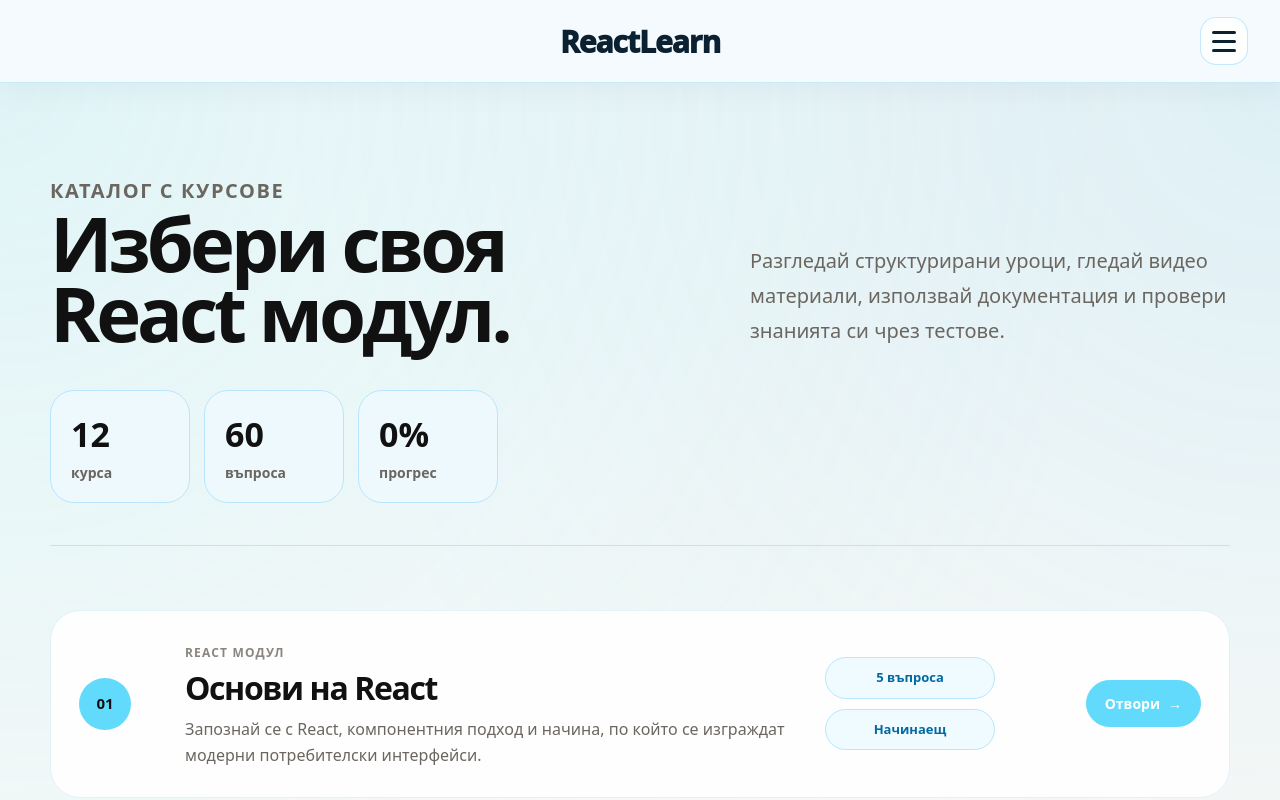
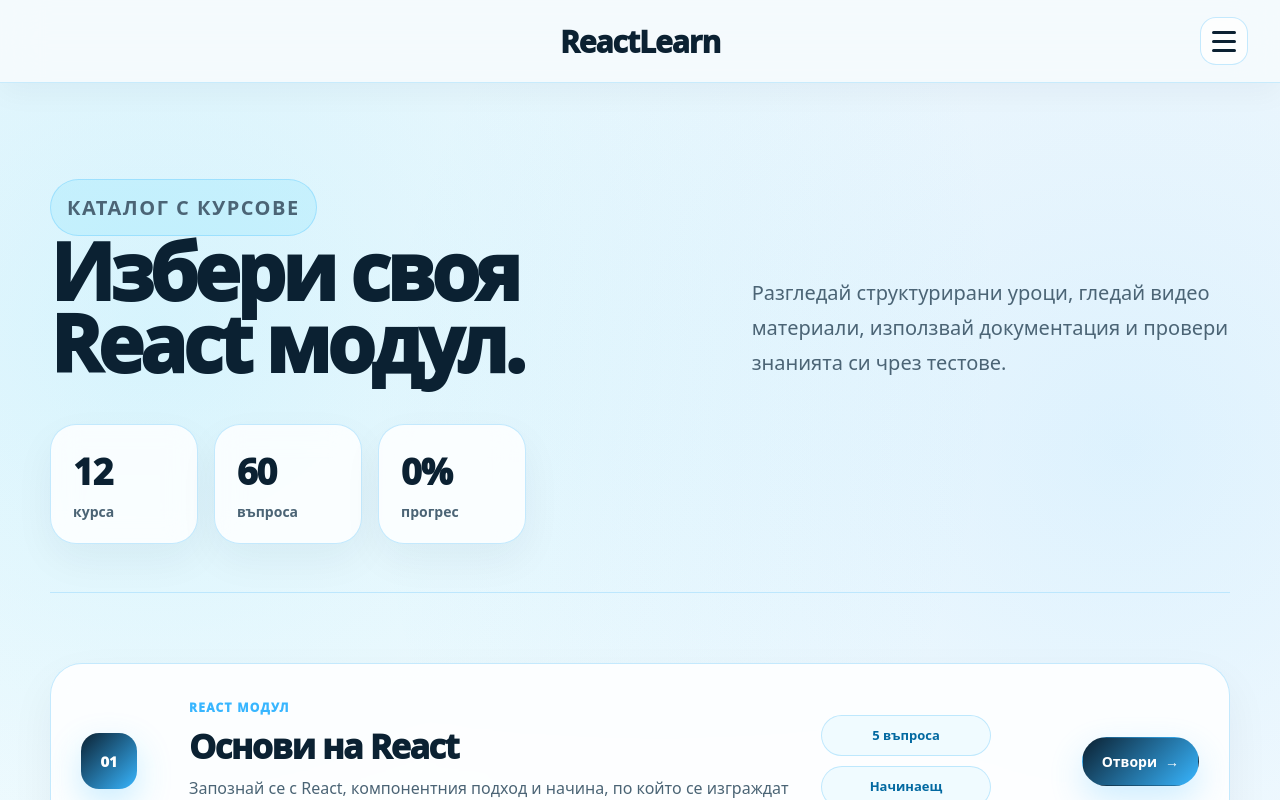
Before and after one commit to IvannIvannov/react-diploma-project, a React (Vite) app in the folder client/: page /courses in a window 1280 px wide. Shown: the top 800 px of the page. Built offline with nearby package versions, Linux system fonts and the light colour scheme.

Commit message:
Redesign courses page with modern React UI

```diff
--- a/client/src/pages/Courses.css
+++ b/client/src/pages/Courses.css
@@ -1,150 +1,182 @@
 .courses-page {
     min-height: 100vh;
+    padding: 96px 32px;
 
     background:
-        radial-gradient(circle at top left, rgba(97, 218, 251, 0.18), transparent 36%),
-        radial-gradient(circle at top right, rgba(14, 165, 233, 0.12), transparent 32%),
-        #fbfaf7;
-
-    padding: 90px 32px;
+        radial-gradient(circle at 12% 8%, rgba(97, 218, 251, 0.22), transparent 28%),
+        radial-gradient(circle at 88% 12%, rgba(56, 182, 255, 0.14), transparent 26%),
+        linear-gradient(180deg, #f6fafd 0%, #ffffff 45%, #eef9ff 100%);
 }
 
 .courses-hero {
     max-width: 1180px;
-    margin: 0 auto 64px;
-    padding-bottom: 42px;
-    border-bottom: 1px solid #bae6fd;
+    margin: 0 auto 70px;
+    padding-bottom: 48px;
+
+    border-bottom: 1px solid rgba(186, 230, 253, 0.9);
 }
 
 .courses-label {
-    margin: 0 0 22px;
-    color: #8a8580;
+    width: fit-content;
+    margin: 0 0 24px;
+    padding: 10px 16px;
+
+    color: #0b2132;
+    background: rgba(97, 218, 251, 0.18);
+    border: 1px solid rgba(56, 182, 255, 0.28);
+    border-radius: 999px;
+
     font-size: 13px;
     font-weight: 900;
-    letter-spacing: 1.6px;
+    letter-spacing: 1.5px;
     text-transform: uppercase;
 }
 
 .courses-hero-content {
     display: grid;
     grid-template-columns: 1fr 0.75fr;
-    gap: 60px;
+    gap: 64px;
     align-items: end;
 }
 
 .courses-hero h1 {
     margin: 0;
-    color: #111;
-    font-size: 76px;
+
+    color: #0b2132;
+
+    font-size: 78px;
     line-height: 0.92;
-    font-weight: 900;
+    font-weight: 950;
     letter-spacing: -4px;
 }
 
 .courses-hero p {
     margin: 0;
-    color: #6b665f;
+
+    color: #4b6475;
+
     font-size: 20px;
     line-height: 1.75;
 }
 
 .courses-stats {
-    margin-top: 42px;
+    margin-top: 44px;
+
     display: flex;
-    gap: 14px;
+    gap: 16px;
+    flex-wrap: wrap;
 }
 
 .courses-stats div {
-    min-width: 140px;
-    padding: 18px 20px;
+    min-width: 148px;
+    padding: 20px 22px;
 
-    background: #eef9fd;
-    border: 1px solid #bae6fd;
-    border-radius: 24px;
+    background: rgba(255, 255, 255, 0.82);
+    border: 1px solid rgba(186, 230, 253, 0.85);
+    border-radius: 26px;
+
+    box-shadow: 0 16px 40px rgba(11, 33, 50, 0.05);
+    backdrop-filter: blur(14px);
 }
 
 .courses-stats strong {
     display: block;
-    color: #111;
-    font-size: 34px;
-    font-weight: 900;
+
+    color: #0b2132;
+
+    font-size: 36px;
+    font-weight: 950;
+    letter-spacing: -1px;
 }
 
 .courses-stats span {
-    color: #6b665f;
+    color: #4b6475;
+
     font-size: 14px;
-    font-weight: 700;
+    font-weight: 750;
 }
 
 .courses-list {
     max-width: 1180px;
     margin: 0 auto;
+
     display: grid;
-    gap: 18px;
+    gap: 20px;
 }
 
 .course-card {
     display: grid;
     grid-template-columns: 80px 1fr 170px 180px;
-    gap: 26px;
+    gap: 28px;
     align-items: center;
 
-    padding: 28px;
+    padding: 30px;
 
-    background: rgba(255, 255, 255, 0.92);
-    border: 1px solid #dff3fb;
-    border-radius: 30px;
+    background: rgba(255, 255, 255, 0.86);
+    border: 1px solid rgba(186, 230, 253, 0.85);
+    border-radius: 32px;
+
+    box-shadow: 0 18px 45px rgba(11, 33, 50, 0.055);
+    backdrop-filter: blur(14px);
 
     transition: 0.25s ease;
 }
 
 .course-card:hover {
-    transform: translateY(-4px);
-    box-shadow: 0 24px 60px rgba(97, 218, 251, 0.13);
-    border-color: #bae6fd;
+    transform: translateY(-6px);
+    border-color: #38b6ff;
+    box-shadow: 0 28px 70px rgba(56, 182, 255, 0.16);
 }
 
 .course-index {
-    width: 52px;
-    height: 52px;
-    border-radius: 50%;
+    width: 56px;
+    height: 56px;
+    border-radius: 18px;
 
     display: flex;
     align-items: center;
     justify-content: center;
 
-    background: #61dafb;
-    color: #111;
+    background: linear-gradient(135deg, #0b2132, #38b6ff);
+    color: #ffffff;
 
     font-size: 15px;
-    font-weight: 900;
+    font-weight: 950;
+
+    box-shadow: 0 14px 34px rgba(56, 182, 255, 0.26);
 }
 
 .course-type {
-    display: inline-block;
-    margin-bottom: 10px;
-    color: #8a8580;
+    display: inline-flex;
+    margin-bottom: 12px;
+
+    color: #38b6ff;
+
     font-size: 12px;
-    font-weight: 900;
-    letter-spacing: 1.2px;
+    font-weight: 950;
+    letter-spacing: 1.3px;
     text-transform: uppercase;
 }
 
 .course-content h2 {
     margin: 0 0 12px;
-    color: #111;
-    font-size: 32px;
+
+    color: #0b2132;
+
+    font-size: 34px;
     line-height: 1;
-    font-weight: 900;
+    font-weight: 950;
     letter-spacing: -1.4px;
 }
 
 .course-content p {
-    max-width: 620px;
+    max-width: 640px;
     margin: 0;
-    color: #6b665f;
+
+    color: #4b6475;
+
     font-size: 16px;
-    line-height: 1.65;
+    line-height: 1.7;
 }
 
 .course-info {
@@ -160,11 +192,12 @@
     border-radius: 999px;
 
     background: #f0fbff;
-    border: 1px solid #bae6fd;
+    border: 1px solid rgba(186, 230, 253, 0.9);
 
     color: #0369a1;
+
     font-size: 13px;
-    font-weight: 800;
+    font-weight: 850;
 }
 
 .course-actions {
@@ -175,35 +208,43 @@
 
 .course-actions a,
 .course-actions button {
-    padding: 12px 18px;
+    padding: 13px 19px;
     border-radius: 999px;
-    border: 1px solid #ded9d0;
 
-    background: #fbfaf7;
-    color: #111;
+    border: 1px solid rgba(186, 230, 253, 0.9);
+
+    background: #ffffff;
+    color: #0b2132;
 
     font-size: 14px;
     font-weight: 900;
     text-decoration: none;
 
     cursor: pointer;
-    transition: 0.2s ease;
+    transition: 0.22s ease;
 }
 
 .course-actions a {
-    background: #61dafb;
-    color: white;
-    border-color: #61dafb;
-
     display: flex;
     align-items: center;
     gap: 8px;
 
-    transition: background 0.25s ease;
+    background: linear-gradient(135deg, #0b2132, #38b6ff);
+    color: #ffffff;
+    border-color: transparent;
+
+    box-shadow: 0 14px 34px rgba(56, 182, 255, 0.24);
 }
 
 .course-actions a:hover {
-    background: #38bdf8;
+    transform: translateY(-2px);
+    box-shadow: 0 18px 44px rgba(56, 182, 255, 0.32);
+}
+
+.course-actions button:hover {
+    transform: translateY(-2px);
+    background: #eaf8ff;
+    border-color: #38b6ff;
 }
 
 .course-actions a span {
@@ -215,13 +256,18 @@
 }
 
 .empty-courses {
-    padding: 46px;
-    background: #fff;
-    border: 1px dashed #d8d3ca;
-    border-radius: 26px;
-    color: #6b665f;
+    padding: 52px;
+
+    background: rgba(255, 255, 255, 0.86);
+    border: 1px dashed rgba(56, 182, 255, 0.55);
+    border-radius: 30px;
+
+    color: #4b6475;
+
     text-align: center;
     font-size: 18px;
+
+    box-shadow: 0 18px 45px rgba(11, 33, 50, 0.05);
 }
 
 .course-card.completed {
@@ -236,18 +282,27 @@
 }
 
 .course-status.pending {
-    background: #f3f1ec;
-    border-color: #ded9d0;
-    color: #6b665f;
+    background: #f6fafd;
+    border-color: rgba(186, 230, 253, 0.9);
+    color: #4b6475;
 }
 
 @media (max-width: 1000px) {
+    .courses-page {
+        padding: 74px 24px;
+    }
+
     .courses-hero-content {
         grid-template-columns: 1fr;
     }
 
     .courses-hero h1 {
-        font-size: 52px;
+        font-size: 54px;
+        letter-spacing: -2.5px;
+    }
+
+    .courses-hero p {
+        font-size: 18px;
     }
 
     .course-card {
@@ -256,5 +311,6 @@
 
     .course-actions {
         justify-content: flex-start;
+        flex-wrap: wrap;
     }
 }
```
